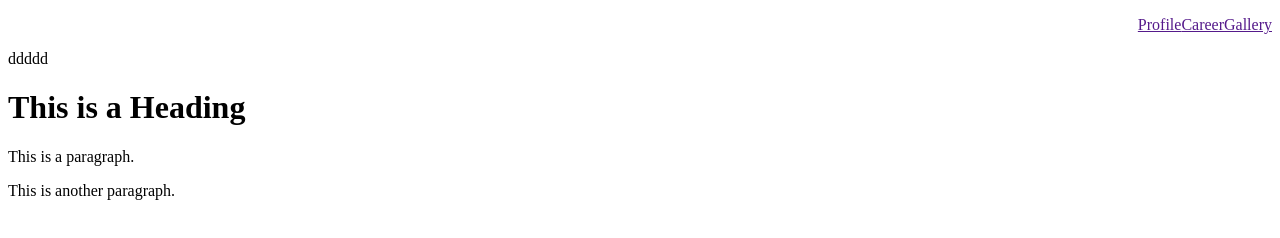
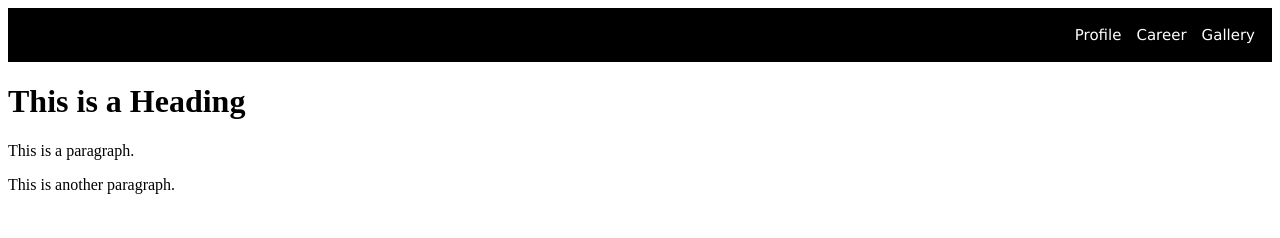
Before and after one commit to RicardoMCorreia/Muhammad_Ali_Biography, a plain HTML site: page index.html in a window 1280 px wide. Drawn offline with Linux system fonts and the light colour scheme.

Commit message:
add css styles for header

```diff
--- a/index.html
+++ b/index.html
@@ -5,22 +5,23 @@
 <meta name="viewport" content="width=device-width,initial-scale=1">
 <link rel="stylesheet" href="style.css">
 
+<body>
     <header>
         <div class="logo">
 
         </div>
         <nav>
             <ul>
-            <li> <a href="">Profile</a> </li>
-            <li> <a href="">Career</a> </li>
-            <li> <a href="">Gallery</a> </li>
+                <li> <a class="profile" href="">Profile</a> </li>
+                <li> <a class="career" href="">Career</a> </li>
+                <li> <a class="gallery" href="">Gallery</a> </li>
 
             </ul>
         </nav>
     </header>
 
-<body>
-    ddddd
+
+
 
     <div class="">
         <h1>This is a Heading</h1>
--- a/style.css
+++ b/style.css
@@ -1,7 +1,36 @@
+header {
+    background-color: black;
+    padding: 2px;
+}
+
 ul {
     display: flex;
-    text-decoration: none;
     list-style-type: none;
     justify-content: flex-end;
+}
 
+.profile {
+    color: white;
+    font-family: "Lucida Sans", "Lucida Sans Regular", "Lucida Grande",
+        "Lucida Sans Unicode", Geneva, Verdana, sans-serif;
+    text-decoration: none;
+    font-size: 15px;
 }
+
+.career {
+    margin: 15px;
+    color: white;
+    font-family: "Lucida Sans", "Lucida Sans Regular", "Lucida Grande",
+        "Lucida Sans Unicode", Geneva, Verdana, sans-serif;
+    text-decoration: none;
+    font-size: 15px;
+}
+
+.gallery {
+    margin-right: 15px;
+    color: white;
+    font-family: "Lucida Sans", "Lucida Sans Regular", "Lucida Grande",
+        "Lucida Sans Unicode", Geneva, Verdana, sans-serif;
+    text-decoration: none;
+    font-size: 15px;
+}
```
Lines whose indentation alone changed are shown as unchanged.
